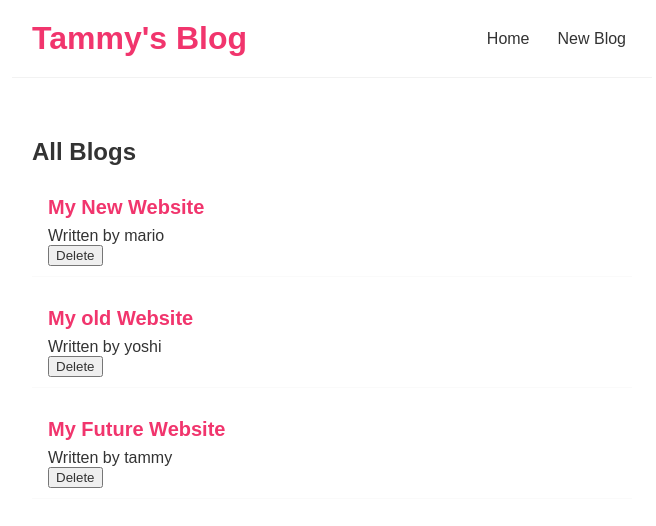
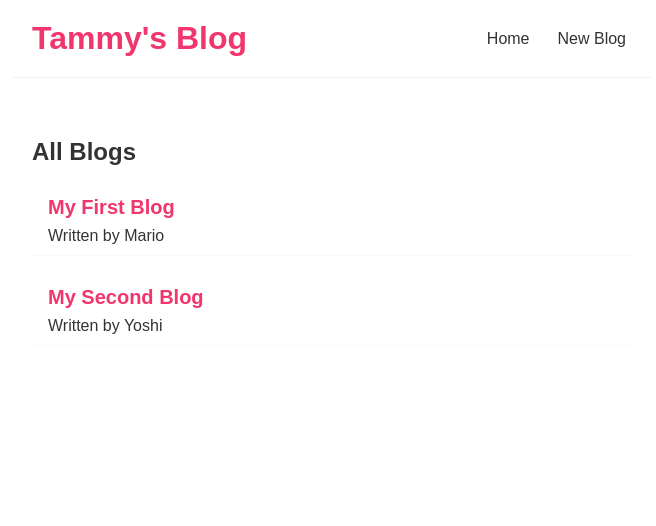
Before and after one commit to tamfolio/React-Blog, a React (Create React App) app: page / in a window 1280 px wide. Shown: the top 526 px of the page, without its empty margins (308-964 px from the left). Built offline with nearby package versions, Linux system fonts and the light colour scheme; data requests are answered from the project's data file.

Commit message:
usefecth for API call

```diff
--- a/src/BlogList.jsx
+++ b/src/BlogList.jsx
@@ -1,6 +1,6 @@
 import React from 'react'
 
-function BlogList({blogs, title, handleDelete}) {
+function BlogList({blogs, title}) {
     return (
         <div className='blog-list'>
             <h2>{title}</h2>
@@ -8,7 +8,6 @@
                 <div className="blog-preview" key={blog.id}>
                     <h2>{blog.title}</h2>
                     <p>Written by {blog.author}</p>
-                    <button onClick={() => handleDelete(blog.id)}>Delete</button>
                 </div>
             ))}
         </div>
--- a/src/Homepage.jsx
+++ b/src/Homepage.jsx
@@ -1,26 +1,25 @@
 import React, {useState, useEffect} from 'react'
-import BlogList from './BlogList';
+import BlogList from './BlogList'
+
 
 function Homepage() {
-   const [blogs, setBlogs] = useState([
-       { title: "My New Website", body: "lorem ipsum...", author: 'mario', id:1},
-       { title: "My old Website", body: "lorem ipsum...", author: 'yoshi', id:2},
-       { title: "My Future Website", body: "lorem ipsum...", author: 'tammy', id:3}
-   ]);
+   const [blogs, setBlogs] = useState(null);
 
 
-   const handleDelete = (id) => {
-        const newBlogs = blogs.filter(blog => blog.id !== id);
-        setBlogs(newBlogs);
-   }
-
    useEffect(() => {
-       console.log('use effect ran');
+       fetch('http://localhost:8000/blogs')
+       .then(response => {
+          return response.json();
+       })
+       .then((data) => {
+           console.log(data)
+           setBlogs(data)
+       })
        }, []);
 
     return (
         <div className='home'>
-            <BlogList blogs={blogs} title="All Blogs" handleDelete={handleDelete}/>
+           { blogs && <BlogList blogs={blogs} title="All Blogs"/>}
         </div>
 
     )
```
